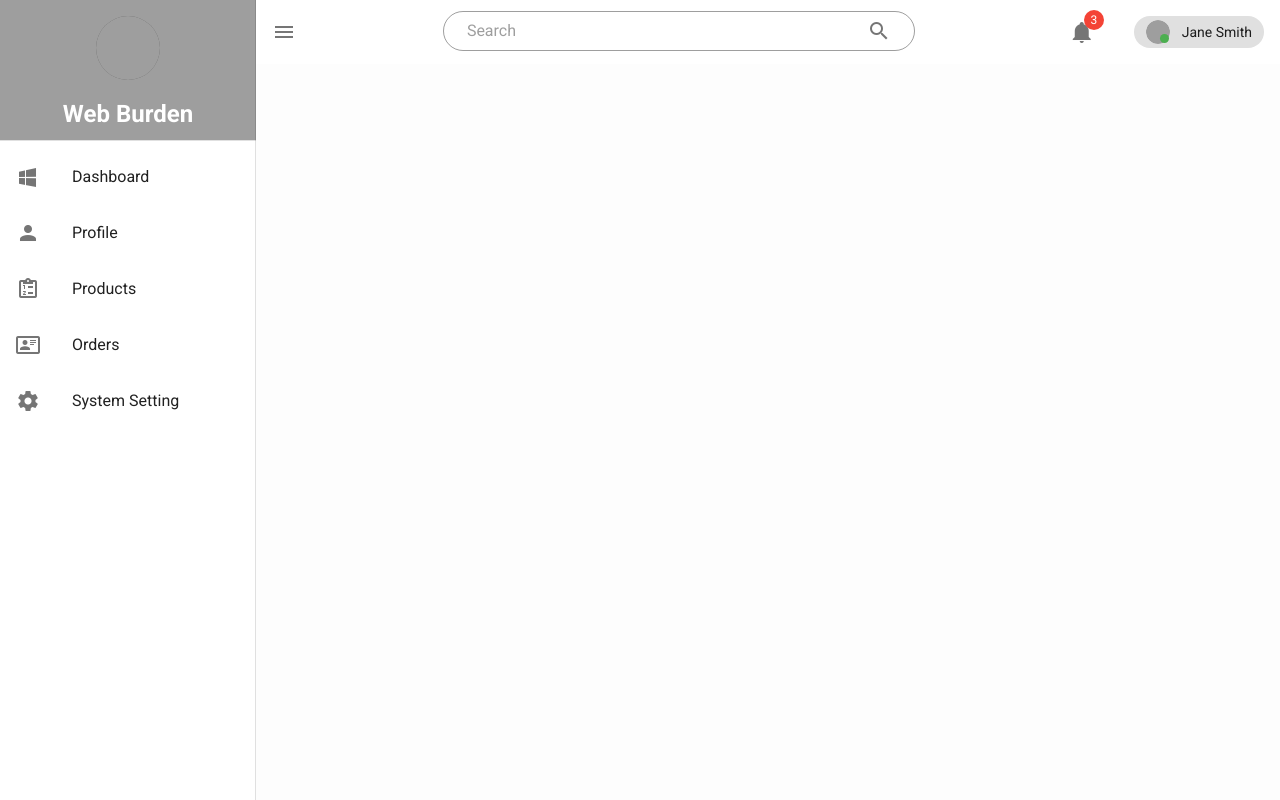
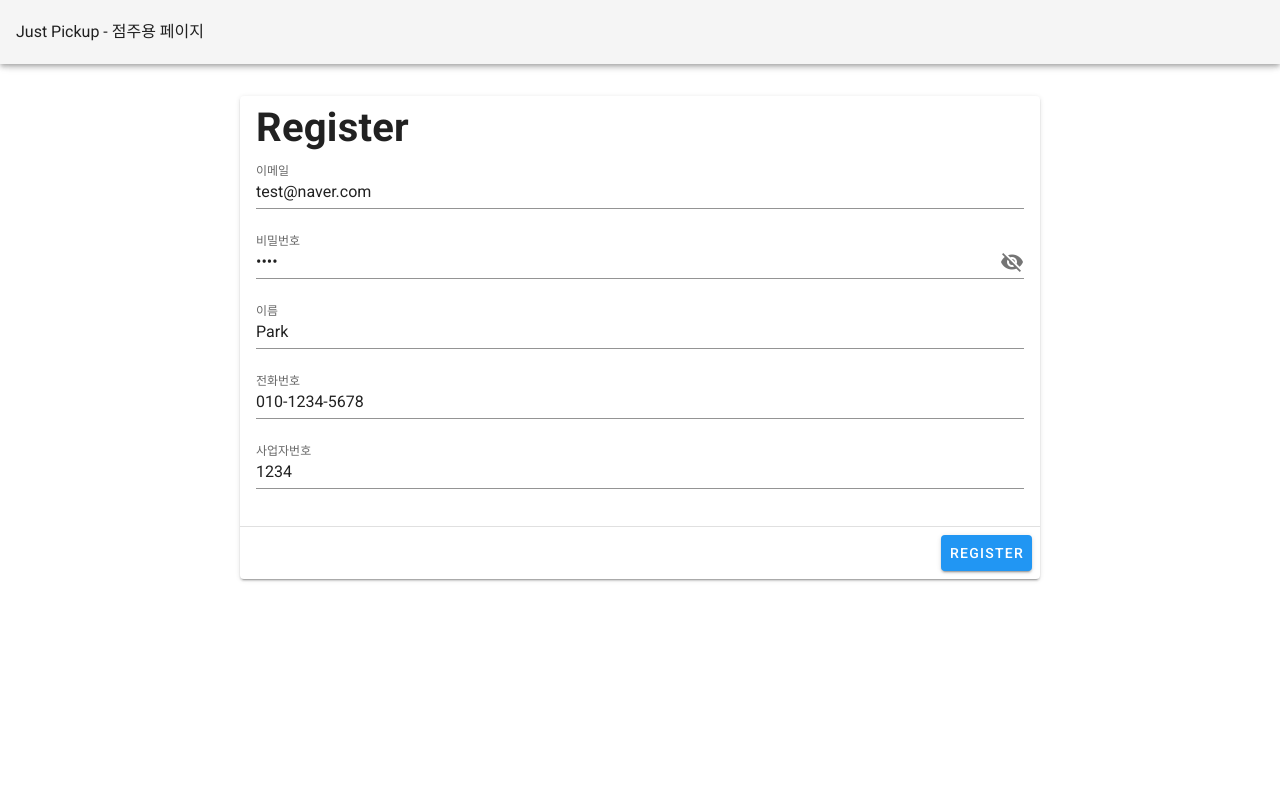
Before and after one commit to Development-team-1/just-pickup, a Vue app in the folder owner-vue/: page /register in a window 1280 px wide. Built offline with nearby package versions, Linux system fonts and the light colour scheme; grey boxes are pictures that could not be loaded.

Commit message:
feat(owner-vue): 점주용 회원가입 페이지 구현
- 입력값 validation 추가

```diff
--- a/owner-vue/src/App.vue
+++ b/owner-vue/src/App.vue
@@ -1,28 +1,13 @@
 <template>
-  <v-app id="inspire">
-    <Sidebar :drawer="drawer" />
-    <Topbar @drawerEvent="drawer = !drawer" />
-    <v-main style="background: #f5f5f540">
-      <v-container class="py-8 px-6" fluid>
-        <router-view></router-view>
-      </v-container>
-    </v-main>
-  </v-app>
+  <router-view></router-view>
 </template>
 
 <script>
-import Sidebar from "./components/Sidebar";
-import Topbar from "./components/Topbar";
+export default {
+  name: "App"
+}
+</script>
 
-export default {
-  name: "App",
-  components: { Topbar, Sidebar},
-  data: () => ({
-    cards: ["Today", "Yesterday"],
-    drawer: null,
-  }),
-  mounted() {
+<style scoped>
 
-  }
-};
-</script>
+</style>
--- /dev/null
+++ b/owner-vue/src/api/user.js
@@ -0,0 +1,8 @@
+import axios from "axios";
+
+export default {
+
+    requestRegisterUser(user) {
+        return axios.post("http://localhost:8001/user-service/store-owner", user);
+    }
+}
--- a/owner-vue/src/main.js
+++ b/owner-vue/src/main.js
@@ -1,9 +1,7 @@
-import 'font-awesome/css/font-awesome.min.css' // Ensure you are using css-loader
 import Vue from 'vue'
 import App from './App.vue'
 import vuetify from './plugins/vuetify'
 import router from './router'
-import axios from "axios";
 
 Vue.config.productionTip = false
 
@@ -12,4 +10,3 @@ new Vue({
   router,
   render: h => h(App)
 }).$mount('#app')
-Vue.component('axios',axios)
--- a/owner-vue/src/router/index.js
+++ b/owner-vue/src/router/index.js
@@ -1,11 +1,19 @@
 import Vue from 'vue'
 import VueRouter from 'vue-router'
+
+import DashboardLayout from "@/views/Layout/DashboardLayout";
+import AuthLayout from "@/views/Layout/AuthLayout";
 
 Vue.use(VueRouter)
 
 const routes = [
   {
-    path: '/',
+    path: '/dashboard',
+    redirect: 'dashboard',
+    component: DashboardLayout,
+    children: [
+      {
+        path: "/dashboard",
         name: 'dashboard',
         component: () => import('./../views/Dashboard')
       },
@@ -30,6 +38,25 @@ const routes = [
         component: () => import('./../views/Order.vue')
       }
     ]
+  },
+  {
+    path: '/',
+    redirect: 'login',
+    component: AuthLayout,
+    children: [
+      {
+        path: '/login',
+        name: 'login',
+        component: () => import('./../views/LoginUser.vue')
+      },
+      {
+        path: '/register',
+        name: 'register',
+        component: () => import('./../views/RegisterUser.vue')
+      }
+    ]
+  }
+]
 
 const router = new VueRouter({
   mode: 'history',
--- a/owner-vue/src/views/About.vue
+++ /dev/null
@@ -1,5 +0,0 @@
-<template>
-  <div class="about">
-    <h1>This is an about page</h1>
-  </div>
-</template>
--- /dev/null
+++ b/owner-vue/src/views/Layout/AuthLayout.vue
@@ -0,0 +1,21 @@
+<template>
+  <v-app>
+    <v-app-bar app>Just Pickup - 점주용 페이지</v-app-bar>
+
+    <v-main>
+      <v-container fluid>
+        <router-view></router-view>
+      </v-container>
+    </v-main>
+  </v-app>
+</template>
+
+<script>
+export default {
+  name: "AuthLayout"
+}
+</script>
+
+<style scoped>
+
+</style>
--- /dev/null
+++ b/owner-vue/src/views/Layout/DashboardLayout.vue
@@ -0,0 +1,33 @@
+<template>
+  <v-app id="inspire">
+    <side-bar v-bind:drawer="drawer"></side-bar>
+    <top-bar v-on:drawEvent="drawer = !drawer"></top-bar>
+    <v-main style="background: #f5f5f540">
+      <v-container class="py-8, px-6" fluid>
+        <router-view></router-view>
+      </v-container>
+    </v-main>
+  </v-app>
+</template>
+
+<script>
+import Sidebar from './Sidebar.vue'
+import Topbar from "./Topbar.vue";
+
+export default {
+  name: "DashboardLayout",
+  components: {
+    'side-bar': Sidebar,
+    'top-bar': Topbar
+  },
+  data: function() {
+    return {
+      drawer: null
+    }
+  }
+}
+</script>
+
+<style scoped>
+
+</style>
--- /dev/null
+++ b/owner-vue/src/views/RegisterUser.vue
@@ -0,0 +1,94 @@
+<template>
+  <v-card width="800" class="mx-auto mt-5">
+    <v-card-title>
+      <h1>Register</h1>
+    </v-card-title>
+    <v-card-text>
+      <v-form
+          ref="form"
+          lazy-validation
+      >
+        <v-text-field
+            v-model="email"
+            :rules="[v => /.+@.+\..+/.test(v) || 'E-mail must be valid', v => !!v || '이메일은 필수 값입니다']"
+            label="이메일"
+        ></v-text-field>
+        <v-text-field
+            v-model="password"
+            :rules="[v => !!v || '비밀번호는 필수 값입니다']"
+            label="비밀번호"
+            type="Password"
+            append-icon="mdi-eye-off"
+        ></v-text-field>
+        <v-text-field
+            v-model="name"
+            :rules="[v => !!v || '이름은 필수 값입니다']"
+            label="이름"
+        ></v-text-field>
+        <v-text-field
+            v-model="phoneNumber"
+            :rules="[v => !!v || '전화번호는 필수 값입니다']"
+            label="전화번호"
+        ></v-text-field>
+        <v-text-field
+            v-model="businessNumber"
+            :rules="[v => !!v || '사업자번호는 필수 값입니다']"
+            label="사업자번호"
+        ></v-text-field>
+      </v-form>
+    </v-card-text>
+    <v-divider></v-divider>
+    <v-card-actions>
+      <v-spacer></v-spacer>
+      <v-btn color="info" v-on:click="register">Register</v-btn>
+    </v-card-actions>
+  </v-card>
+</template>
+
+<script>
+
+import userApi from '../api/user.js'
+
+export default {
+  name: "RegisterUser",
+  data: function() {
+    return {
+      email: 'test@naver.com',
+      password: '1234',
+      name: 'Park',
+      phoneNumber: '010-1234-5678',
+      businessNumber: '1234'
+    }
+  },
+  methods: {
+    register: function() {
+      if (!this.$refs.form.validate()) return;
+
+      const user = {
+        email: this.email,
+        password: this.password,
+        name: this.name,
+        phoneNumber: this.phoneNumber,
+        businessNumber: this.businessNumber
+      }
+      userApi.requestRegisterUser(user)
+        .then( (response) => {
+          if (response.status == '201') {
+            alert("사용자 등록이 성공되었습니다.");
+            this.$router.push('/login');
+          } else {
+            alert("사용자 등록에 실패하였습니다. 다시 시도해주세요.");
+          }
+        })
+        .catch( (error) => {
+          console.log(error);
+          console.log(error.response.data);
+        });
+    }
+  }
+}
+</script>
+
+<style scoped>
+
+</style>
--- a/owner-vue/vue.config.js
+++ b/owner-vue/vue.config.js
@@ -2,16 +2,4 @@ module.exports = {
   transpileDependencies: [
     'vuetify'
   ],
-  devServer:{
-    proxy:{
-      'store-service/' :{
-        target: 'http://localhost:8001',
-        ws:true,
-      },
-      'order-service/' :{
-        target: 'http://localhost:8001',
-        ws:true,
-      }
-    }
-  }
 }
```
Also changed, not shown: owner-vue/src/views/Home.vue (deleted, +0 -15 lines), owner-vue/src/views/Layout/Sidebar.vue (renamed from owner-vue/src/components/Sidebar.vue), owner-vue/src/views/Layout/Topbar.vue (renamed from owner-vue/src/components/Topbar.vue). Lines whose indentation alone changed are shown as unchanged.
